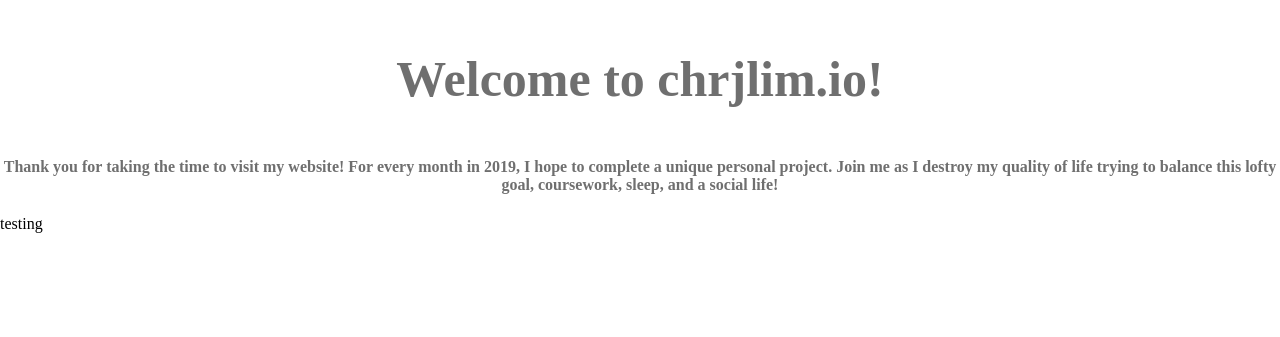
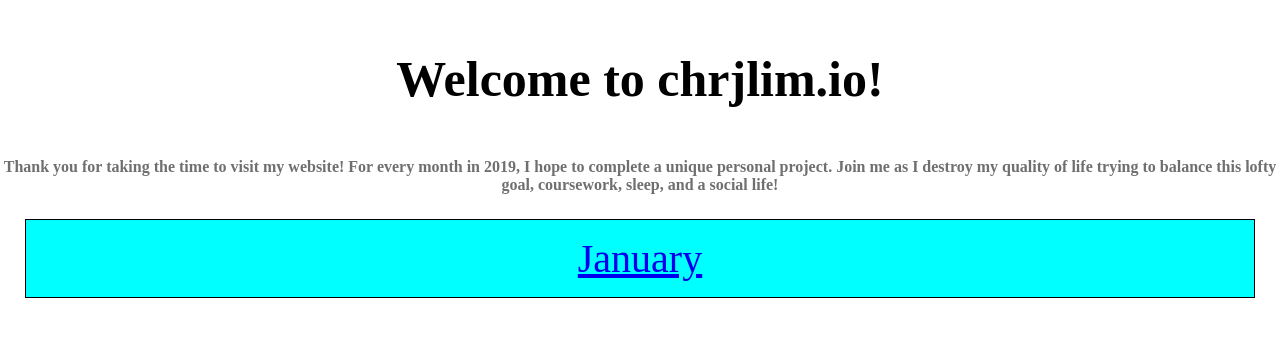
Before and after one commit to climc118/chrjlim, a Django app: page /surface/home in a window 1280 px wide. Shown: the top 337 px of the page. Run offline with Django 3.2, Linux system fonts and the light colour scheme.

Commit message:
place monthly panel link

```diff
--- a/chrjlim/settings/base.py
+++ b/chrjlim/settings/base.py
@@ -90,5 +90,5 @@ USE_TZ = True
 
 STATIC_URL = '/static/'
 STATICFILES_DIRS = [
-    os.path.join(BASE_DIR, 'chrjlim/static/')
+    os.path.join(BASE_DIR, 'chrjlim/static/'),
 ]
--- a/chrjlim/static/chrjlim/base_style.css
+++ b/chrjlim/static/chrjlim/base_style.css
@@ -11,7 +11,7 @@ h3 {
     text-align: center;
     font-family: PlayFair Display;
     font-size: 50px;
-    color: #00000090
+    color: #000000
 }
 
 h4 {
--- a/chrjlim/templates/chrjlim/base.html
+++ b/chrjlim/templates/chrjlim/base.html
@@ -3,12 +3,11 @@
 <html lang="en">
 <head>
         <title> {{ page_title }}</title>
-        <!-- Font Awesome -->
-        <link rel="stylesheet" href="https://maxcdn.bootstrapcdn.com/font-awesome/4.7.0/css/font-awesome.min.css">
         <!-- Google Fonts -->
         <link href="https://fonts.googleapis.com/css?family=Cabin" rel="stylesheet">
-        <!-- Overall custom style -->
+
         <link href="{% static "chrjlim/base_style.css" %}" rel="stylesheet">
+        <link href="{% static "surface/style.css" %}" rel="stylesheet">
 
         {% block css %}{% endblock %}
 
--- /dev/null
+++ b/surface/static/surface/style.css
@@ -0,0 +1,11 @@
+.container-month {
+    width: auto;
+    border: 1px solid #000000;
+    background-color: aqua;
+    padding: 15px;
+    margin: 25px;
+}
+
+.label {
+    font-size: 40px;
+}
--- a/surface/templates/surface/surface_home.html
+++ b/surface/templates/surface/surface_home.html
@@ -1,5 +1,9 @@
 {% extends "base.html" %}
 {% load static %}
 {% block content %}
-    <div>testing</div>
+    <a href="home">
+    <div class="container-month" style="text-align: center">
+        <div class="label">January</div>
+    </div>
+    </a>
 {% endblock %}
```
